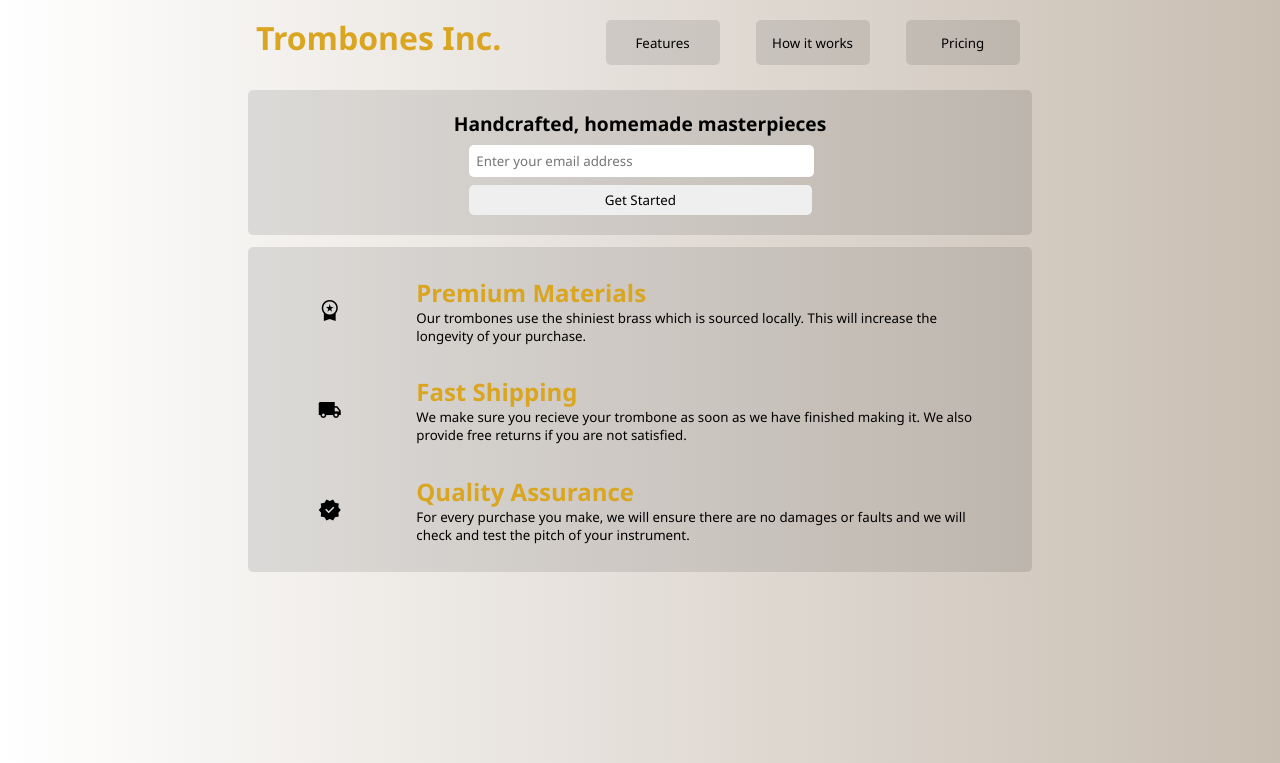
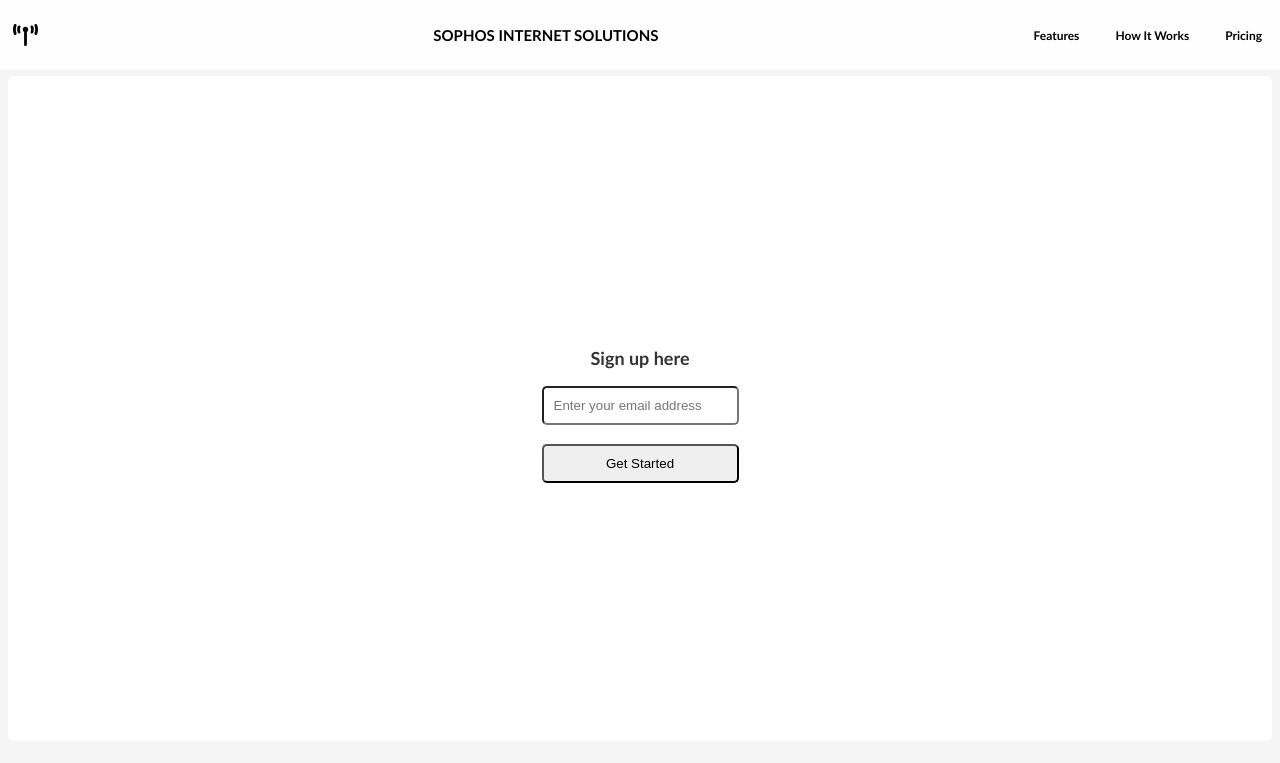
Before and after one commit to boachiejude/freecodecamp-legacywebdev-projects, a plain HTML site: page product-landing-page/index.html in a window 1280 px wide. Shown: the top 763 px of the page. Drawn offline with nearby package versions, Linux system fonts and the light colour scheme; grey boxes are pictures that could not be loaded.

Commit message:
Completed 3 of 5 certification projects :D

```diff
--- a/product-landing-page/index.html
+++ b/product-landing-page/index.html
@@ -4,66 +4,35 @@
 		<meta charset="UTF-8">
 		<meta http-equiv="X-UA-Compatible" content="IE=edge">
 		<meta name="viewport" content="width=device-width, initial-scale=1.0">
-		<link rel="preconnect" href="https://fonts.googleapis.com">
-		<link rel="preconnect" href="https://fonts.gstatic.com" crossorigin>
-		<link href="https://fonts.googleapis.com/css2?family=Nunito+Sans&family=Poppins&display=swap" rel="stylesheet">
-		<link rel="stylesheet" href="https://fonts.googleapis.com/css2?family=Material+Symbols+Outlined:opsz,wght,FILL,GRAD@20..48,100..700,0..1,-50..200" />
 		<link rel="stylesheet" href="styles.css">
-		<title>Trombones Inc.</title>
+		<script src="https://kit.fontawesome.com/c76cc5f4bd.js" crossorigin="anonymous"></script>
+		<title>Product landing page</title>
 	</head>
 	<body>
-		<header>
-			<div class="row">
-				<div class="column title">
-					<h1>Trombones Inc.</h1>
-				</div>
-				<div class="column tab-set">
-					<div class="tab-set">
-						<div class="tab"> Features </div>
-						<div class="tab"> How it works </div>
-						<div class="tab"> Pricing </div>
-					</div>
-				</div>
-			</div>
+		<header id="header">
+			<img src="assets/tower-broadcast-solid.svg" alt="logo" id="header-img">
+			<h2>SOPHOS INTERNET SOLUTIONS</h2>
+			<nav id="nav-bar">
+				<a class="nav-link" href="#features">Features</a>
+				<a class="nav-link" href="#how-it-works">How It Works</a>
+				<a class="nav-link" href="#pricing">Pricing</a>
+			</nav>
+			<nav id="nav-icon"><i class="fa-solid fa-bars"></i></nav>
 		</header>
-			<div class="form-column">
-				<div class="description">
-					Handcrafted, homemade masterpieces
-				</div>
-				<div class="email-input">
-					<label>
-						<input type="email" name="email-input" id="email" placeholder="Enter your email address">
-					</label>
-				</div>
-				<div class="get-started-button">
-					<label>
-						<input type="submit" id="submit-button" value="Get Started">
-					</label>
-				</div>
-			</div>
-			<div class="form-column">
-				<div class="point">
-					<div class="point-image"><span class="material-symbols-outlined">workspace_premium</span></div>
-					<div class="point-description">
-						<h2>Premium Materials</h2>
-						<p>Our trombones use the shiniest brass which is sourced locally. This will increase the longevity of your purchase.</p>
-					</div>
-				</div>
-				<div class="point">
-					<div class="point-image"><span class="material-symbols-outlined">local_shipping</span></div>
-					<div class="point-description">
-						<h2>Fast Shipping</h2>
-						<p>We make sure you recieve your trombone as soon as we have finished making it. We also provide free returns if you are not satisfied.</p>
-					</div>
-				</div>
-				<div class="point">
-					<div class="point-image"><span class="material-symbols-outlined">verified</span></div>
-					<div class="point-description">
-						<h2>Quality Assurance</h2>
-						<p>For every purchase you make, we will ensure there are no damages or faults and we will check and test the pitch of your instrument.</p>
-					</div>
-				</div>
-			</div>
-			<footer></footer>
+		<section id="features">
+			<form id="form" action="https://www.freecodecamp.com/email-submit">
+				<h1>Sign up here</h1>
+				<input type="email" id="email" name="email" placeholder="Enter your email address"><br>
+				<input type="submit" id="submit" placeholder="" value="Get Started">
+			</form>
+		</section>
+		<section id="how-it-works">
+			<video id="video" src="https://www.youtube.com/watch?v=r9V2BXSwRz0" controls></video>
+		</section>
+		<section id="pricing">
+			<div class="category"></div>
+			<div class="category"></div>
+			<div class="category"></div>
+		</section>
 	</body>
 </html>
--- a/product-landing-page/styles.css
+++ b/product-landing-page/styles.css
@@ -1,145 +1,145 @@
-* {
-	font-family: "Nunito-Sans", 'Segoe UI', Tahoma, Geneva, Verdana, sans-serif;
+body {
+	font-family: 'Trebuchet MS', 'Lucida Sans Unicode', 'Lucida Grande', 'Lucida Sans', Arial, sans-serif;
+	font-size: 12px;
+	color: #333;
+	background-color: whitesmoke;
 }
 
-body {
-	background: linear-gradient(270deg, rgb(201, 190, 178), white);
+h2 {
+	font-size: 15px;
+    font-weight: bold;
+	padding-left: 2%;
 }
 
-h1 {
-	color: goldenrod;
+header {
+	position: fixed;
+	display: flex;
+	justify-content: space-between;
+	align-items: center;
+	height: 70px;
+	background-color: rgba(255, 255, 255, 0.9);
+	color: black;
+	width: 100%;
+	top: 0px;
+	left: 0px;
+	right: 0px;
 	margin: 0;
 }
 
-h2 {
-	color: goldenrod;
-	margin: 0;
+img {
+	width: 25px;
+	padding: 1%;
 }
 
-p {
-	margin: 0;
-	font-size: smaller;
+#nav-bar {
+	display: flex;
+	justify-content: space-between;
 }
 
-.material-symbols-outlined {
-  font-variation-settings:
-  'FILL' 1,
-  'wght' 400,
-  'GRAD' 0,
-  'opsz' 48
+#nav-icon {
+	display: none;
+	cursor: pointer;
+	padding: 1%;
+	border-radius: 5px;
+	margin-right: 1%;
 }
 
-.row {
-	display: flex;
-	flex-direction: row;
-	margin-left: 19%;
-	margin-right: 19%;
+#nav-icon:hover {
+	background-color: rgba(5, 5, 5, 0.1);
 }
 
-.column {
-	padding: 1%;
-	flex-basis: 40%;
+@media (max-width: 600px) {
+	#nav-bar {
+		display: none;
+	}
+	#nav-icon {
+		display: block;
+		padding-right: 2%;
+	}
+	img {
+		display: none;
+	}
 
 }
 
-.tab-set {
+
+.nav-link {
 	display: flex;
-	justify-content: flex-end;
-	width: 100%;
-	height: 100%;
-	align-items: center;
+	flex-direction: row;
+	margin: 1.5em;
+	color: black;
+	font-weight: bold;
+	cursor: pointer;
+	text-decoration: none;
 }
 
-.tab{
-	margin: 1%;
-	margin-left: 7%;
-	padding: 3%;
-	width: 150px;
+#features {
+	display: flex;
+	justify-content: space-between;
+	align-items: center;
+	margin: 2%;
+	padding: 1%;
+	height: 80vh;
+	background-color: white;
+	margin-left: auto;
+	margin-right: auto;
+	min-width: fit-content;
+	border-radius: 5px;
 	text-align: center;
-	font-size: smaller;
-	border-radius: 5px;
-	align-items: center;
-	cursor: pointer;
-	background-color: rgba(0, 0, 0, 0.1);
+	margin-top: 6%;
 }
 
-.form-column {
+#features form{
 	display: flex;
 	flex-direction: column;
-	align-items: center;
-	padding: 1%;
-	margin-top: 1%;
 	margin-left: auto;
 	margin-right: auto;
-	width: 60%;
-	border-radius: 5px;
-	background-color: rgba(0, 0, 0, 0.1);
 }
 
-.description {
-	flex-basis: 30%;
+#features form input{
 	margin: 1%;
-	text-align: center;
-	font-size: larger;
-	font-weight: bold;
+	border-radius: 5px;
+	padding: 10px;
 }
 
-.email-input {
-	flex-basis: 30%;
-	width: 45%;
-	padding-left: auto;
-	padding-right: auto;
-}
-
-input[type="email"] {
-	line-height: 35%;
-	border: none;
-	width: 97%;
-	padding: 7px;
-	border-radius: 5px;
-}
-
-.get-started-button {
-	flex-basis: 30%;
-	margin: 1%;
-	width: 47%;
-	padding-left: 2%;
-
-}
-
-#submit-button {
-	width: 96%;
-	padding: 1%;
-	text-align: center;
-	height: 30px;
-	border-radius: 5px;
-	border: none;
+#submit {
 	cursor: pointer;
 }
 
-.point {
+#how-it-works {
+	display: flex;
+	flex-direction: column;
+	margin-left: auto;
+	margin-right: auto;
+}
+
+video {
+	width: 75%;
+	height: auto;
+	margin-left: auto;
+	margin-right: auto;
+}
+
+#pricing {
+	padding: 2%;
 	display: flex;
 	flex-direction: row;
-	flex-basis: 30%;
-	margin: 1%;
-	padding: 1%;
-	width: 100%;
-	align-items: center;
+	justify-content: space-evenly;
 }
 
-.point-image {
-	display: flex;
-	flex-basis: 7%;
-	padding: 3%;
-	margin-left: auto;
-	margin-right: 3%;
-	align-items: flex-end;
+@media (max-width: 600px) {
+	#pricing {
+		display: flex;
+		flex-direction: column;
+	}
 }
 
-.point-description {
+.category {
 	display: flex;
 	flex-direction: column;
-	flex-basis: 75%;
-	width: 100%;
-	margin-right: auto;
+	height: 350px;
+	flex-basis: 30%;
+	border-radius: 5px;
+	border: none;
+	background-color: red;
 }
```
Also changed, not shown: product-landing-page/assets/tower-broadcast-solid.svg (added).
